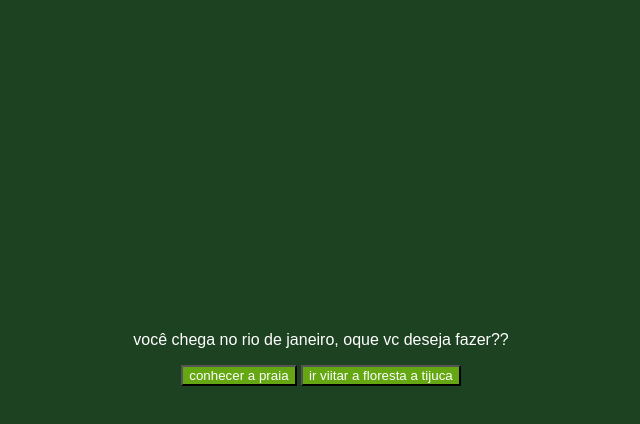
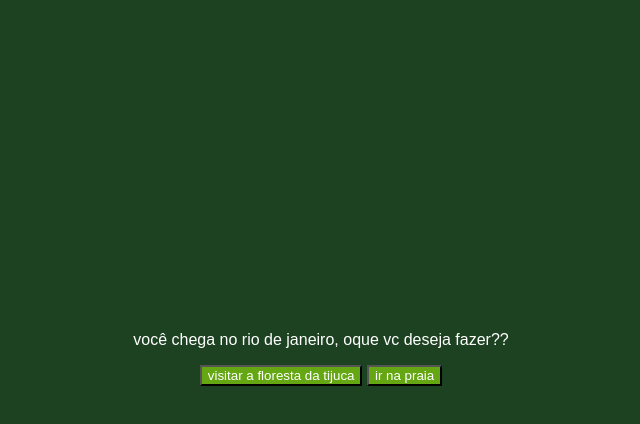
Before and after one commit to 01anakarxx/criando-aventura, a plain HTML site: page index.html in a window 1280 px wide. Both pictures are taken after a click on the button "Rio de Janeiro". Shown: the whole page, without its empty margins (319-959 px from the left). Drawn offline with Linux system fonts and the light colour scheme; a web font is replaced by a local one.

Commit message:
Update index.html

```diff
--- a/index.html
+++ b/index.html
@@ -19,8 +19,8 @@
         </div>
         <div class="passo" id="passo-1">
             <p>você chega no rio de janeiro, oque vc deseja fazer??</p>
-            <button class="btn-proximo" data-proximo="3">conhecer a praia</button>
-            <button class="btn-proximo" data-proximo="4">ir viitar a floresta a tijuca</button>
+            <button class="btn-proximo" data-proximo="3">visitar a floresta da tijuca</button>
+            <button class="btn-proximo" data-proximo="4">ir na praia</button>
         </div>
         <div class="passo" id="passo-2">
             <p>você chega em santa catarina, oque voce deseja fazer?</p>
```
